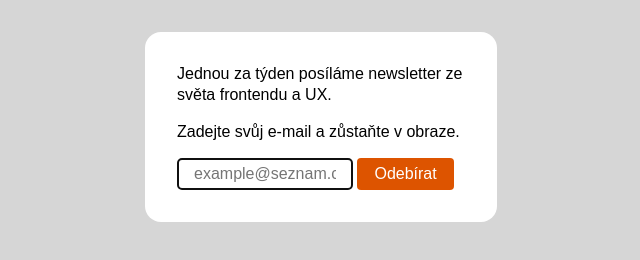
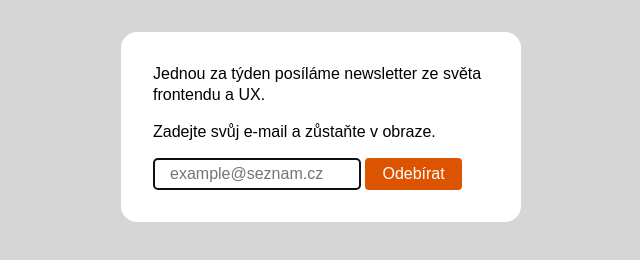
Before and after one commit to Lendulka/du-newsletter, a plain HTML site: page index.html in a window 1280 px wide. Shown: the whole page, without its empty margins (319-959 px from the left). Drawn offline with Linux system fonts and the light colour scheme.

Commit message:
Přidán JS

```diff
--- a/index.html
+++ b/index.html
@@ -14,7 +14,7 @@
     <form id="newsletter" action="">
         <p>Jednou za týden posíláme newsletter ze světa frontendu a UX.</p>
         <p>Zadejte svůj e-mail a zůstaňte v obraze.</p>
-        <input type="email" id="email" name="email" autofocus placeholder="example@seznam.cz" />
+        <input type="email" id="email" name="email" autofocus placeholder="example@seznam.cz" required />
         <button type="submit" id="button">Odebírat</button>
     </form>
 
--- a/main.js
+++ b/main.js
@@ -1,6 +1,7 @@
 
 const form = document.querySelector('#newsletter')
 let inputEmail = document.querySelector('#email')
+let btn = document.querySelector('#button')
 
 const subscribe = (event) => {
     event.preventDefault()
@@ -12,15 +13,12 @@ const subscribe = (event) => {
 }
 
 const checkEmail = (event) => {
-    event.preventDefault()
     if ((inputEmail.value === '') || ((inputEmail.value).includes('@') === false)) {
         inputEmail.classList.add('email--blank')
-        let btn = document.querySelector('#button')
         btn.disabled = true
         btn.classList.add('button--disabled')
     } else {
         inputEmail.classList.remove('email--blank')
-        btn = document.querySelector('#button')
         btn.disabled = false
         btn.classList.remove('button--disabled')
     }
--- a/style.css
+++ b/style.css
@@ -12,7 +12,7 @@ body {
 }
 
 form {
-    max-width: 22em;
+    max-width: 25em;
     margin: 0 auto;
     background-color: #FFFFFF;
     padding: 2em;
@@ -40,7 +40,8 @@ button {
 }
 
 input {
-    width: 11em;
+    width: 13em;
+    max-width: 100%;
 }
 
 .email--blank {
```
